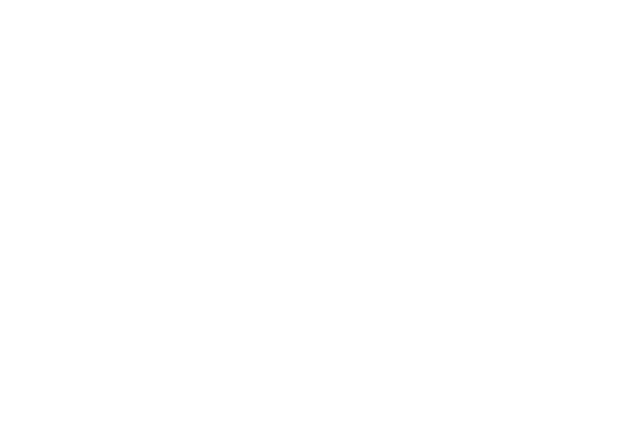
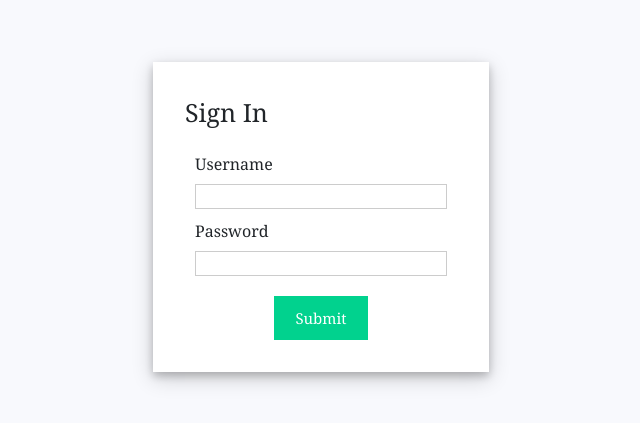
Before and after one commit to sims-kale/LMS, a React (Create React App) app: page /adminlogin in a window 1280 px wide. Before the commit this address had no page. Shown: the part 183-606 px from the top of the page, without its empty margins (319-959 px from the left). Built offline with nearby package versions, Linux system fonts and the light colour scheme.

Commit message:
Admin Login Page added

```diff
--- a/src/App.jsx
+++ b/src/App.jsx
@@ -1,5 +1,6 @@
 import React from "react";
 import Login from './components/Login';
+import AdminLogin from "./components/AdminLogin";
 import Home from './components/Home';
 // import About from './components/About';
 import SignUp from './components/SignUp';
@@ -20,32 +21,10 @@
 function App() {
   return (
 
-    // <div className="App">
-    //   <Login></Login>
-    // </div>
-    // <Router>
-    //   <Switch>
-    //       <Route exact path="/">
-    //         <Home />
-    //       </Route>
-    //       <Route exact path="/login">
-    //         <Login />
-    //       </Route>
-    //       <Route exact path="/login">
-    //         <SignUp />
-    //         </Route>
-    //       <Route path="/about">
-    //         <About />
-    //       </Route>
-    //       <Route path="/dashboard">
-    //         <Dashboard />
-    //       </Route>
-    //     </Switch>
-    // </Router>
-
     <Routes>
     <Route path="/" element={<Home />} />
     <Route path="/login" element={<Login />} />
+    <Route path="/adminlogin" element={<AdminLogin/>} />
     <Route path="/signup" element={<SignUp />} />
 
     <Route path="/dashboard" element={<Dashboard />} />
--- /dev/null
+++ b/src/components/AdminLogin.jsx
@@ -0,0 +1,88 @@
+import React, { useState } from "react";
+// import ReactDOM from "react-dom";
+
+import "../App";
+
+function AdminLogin() {
+  // React States
+  const [errorMessages, setErrorMessages] = useState({});
+  const [isSubmitted, setIsSubmitted] = useState(false);
+
+  // User Login info
+  const database = [
+    {
+      username: "user1",
+      password: "pass1"
+    },
+    {
+      username: "user2",
+      password: "pass2"
+    }
+  ];
+
+  const errors = {
+    uname: "invalid username",
+    pass: "invalid password"
+  };
+
+  const handleSubmit = (event) => {
+    //Prevent page reload
+    event.preventDefault();
+
+    var { uname, pass } = document.forms[0];
+
+    // Find user login info
+    const userData = database.find((user) => user.username === uname.value);
+
+    // Compare user info
+    if (userData) {
+      if (userData.password !== pass.value) {
+        // Invalid password
+        setErrorMessages({ name: "pass", message: errors.pass });
+      } else {
+        setIsSubmitted(true);
+      }
+    } else {
+      // Username not found
+      setErrorMessages({ name: "uname", message: errors.uname });
+    }
+  };
+
+  // Generate JSX code for error message
+  const renderErrorMessage = (name) =>
+    name === errorMessages.name && (
+      <div className="error">{errorMessages.message}</div>
+    );
+
+  // JSX code for login form
+  const renderForm = (
+    <div className="form">
+      <form onSubmit={handleSubmit}>
+        <div className="input-container">
+          <label>Username </label>
+          <input type="text" name="uname" required />
+          {renderErrorMessage("uname")}
+        </div>
+        <div className="input-container">
+          <label>Password </label>
+          <input type="password" name="pass" required />
+          {renderErrorMessage("pass")}
+        </div>
+        <div className="button-container">
+          <input type="submit" />
+        </div>
+      </form>
+    </div>
+  );
+
+  return (
+    <div className="app">
+      <div className="login-form">
+        <div className="title">Sign In</div>
+        {isSubmitted ? <div>Admin is successfully logged in</div> : renderForm}
+      </div>
+    </div>
+  );
+}
+
+export default AdminLogin;
--- a/src/components/Book.jsx
+++ b/src/components/Book.jsx
@@ -34,8 +34,8 @@
         "isbn": props.book.isbn
       }
     }).then(() => {
-        // alert("Post deleted!");
-        // window.location.reload();
+        alert("Post deleted!");
+        window.location.reload();
 
       });
   }
@@ -52,24 +52,24 @@
     props.book.author = document.getElementById('bauthor').value
     props.book.title = document.getElementById('btitle').value
     props.book.publisher = document.getElementById('bpublisher').value
-    // alert("updating")
-    // let newbook = props.book
-    // newbook.isbn = document.getElementById('bisbn').value
+    alert("updating")
+    let newbook = props.book
+    newbook.isbn = document.getElementById('bisbn').value
 
     console.log('Updating book with isbn ' + props.book.isbn)
 
-    // axios.put("http://127.0.0.1:8000/updateBook", {"props":props}).then(() => {
-    //     console.log("updating book");
-    //     // window.location.reload();
+    axios.put("http://127.0.0.1:8000/updateBook", {"props":props}).then(() => {
+        console.log("updating book");
+        window.location.reload();
 
-    //   });
+      });
 
-  //     axios.put('http://127.0.0.1:8000/updateBook', {
-  //   data: props
-  // })
-  // .then(response => {
-  //   console.log(response);
-  // })
+      axios.put('http://127.0.0.1:8000/updateBook', {
+    data: props
+  })
+  .then(response => {
+    console.log(response);
+  })
   // .catch(error => {
   //   console.log(error);
   // });
--- a/src/components/Dashboard.jsx
+++ b/src/components/Dashboard.jsx
@@ -23,7 +23,7 @@
           "isbn": props.book.isbn
         }
       }).then(() => {
-          // alert("Book Inserted!");
+          alert("Book Inserted!");
           window.location.reload();
 
         });
@@ -50,8 +50,6 @@
               <label><b>Genre </b></label>
               <input type="text" placeholder="Enter genre" name="genre" required/>
 
-                {/* <label><b>Flipkart Product</b></label>
-                <input type="link" placeholder="Add Flipkart Link" name="flipkart" required/> */}
 
                   <div className="clearfix">
 
```
